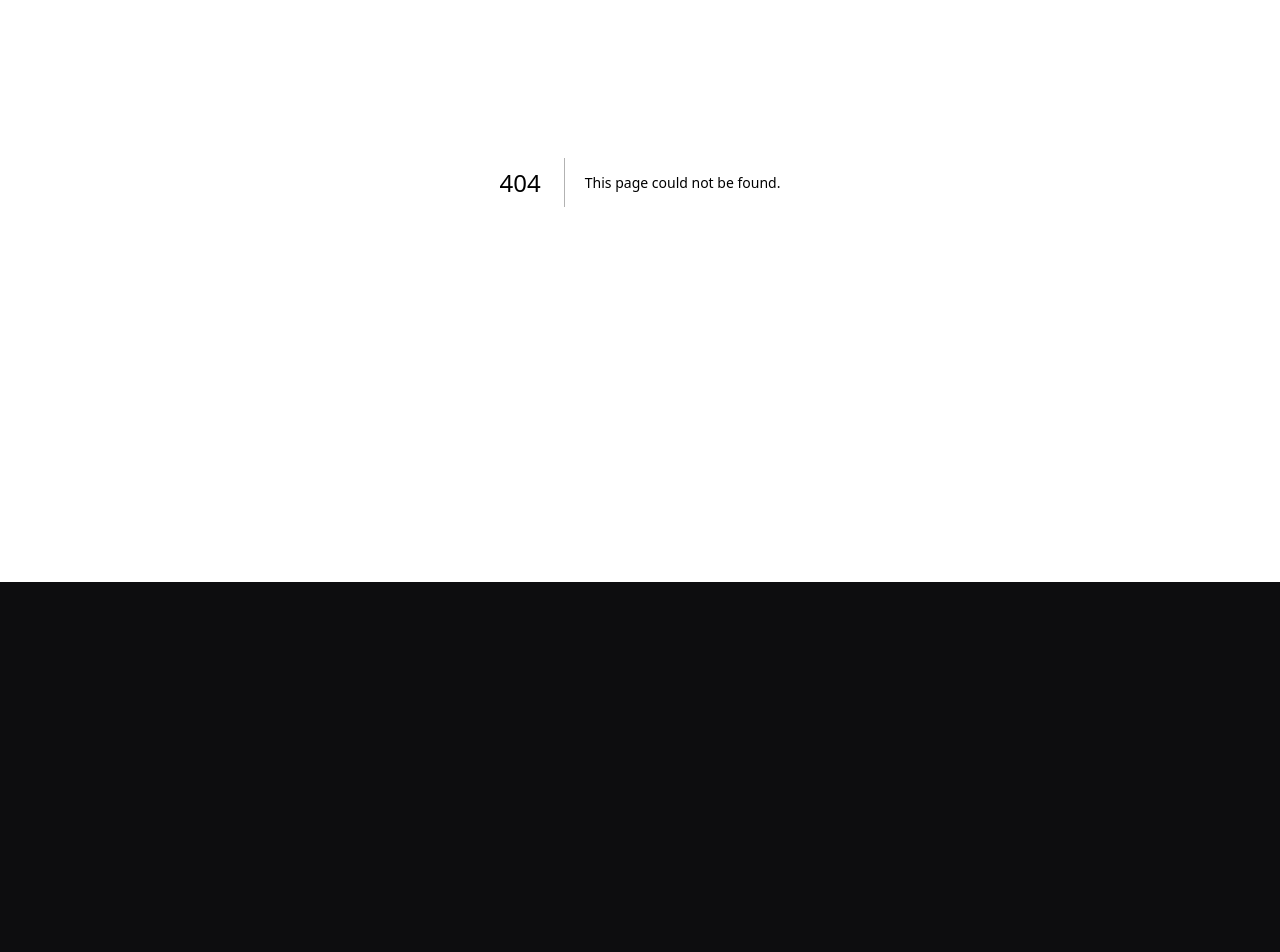
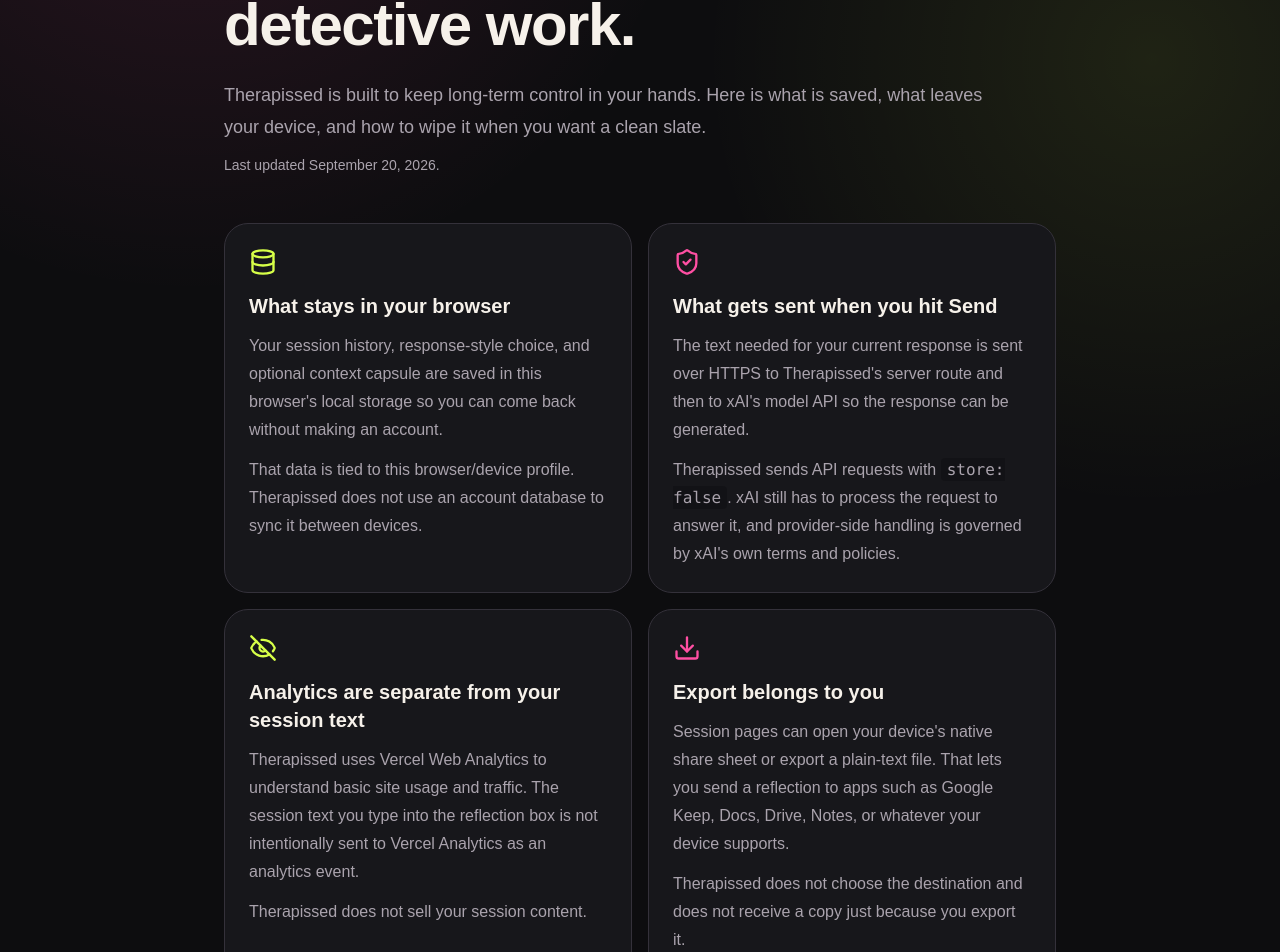
Before and after one commit to tvsketch/Therapissed, a Next.js app: page /privacy in a window 1280 px wide. Before the commit this address had no page. Shown: the part 218-1170 px from the top of the page. Before the commit the page ends 800 px from the top, so only its background shows below. Built offline with nearby package versions, Linux system fonts and the light colour scheme.

Commit message:
Add clear privacy and data controls page

```diff
--- /dev/null
+++ b/app/privacy/page.tsx
@@ -0,0 +1,123 @@
+import type { Metadata } from "next";
+import Link from "next/link";
+import { ArrowLeft, Database, Download, EyeOff, ShieldCheck } from "lucide-react";
+
+export const metadata: Metadata = {
+  title: "Privacy & Data",
+  description:
+    "How Therapissed handles session history, optional context, model processing, analytics, exports, and deletion.",
+  alternates: {
+    canonical: "/privacy",
+  },
+};
+
+export default function PrivacyPage() {
+  return (
+    <main className="mx-auto min-h-screen w-full max-w-4xl px-5 py-6 sm:px-8">
+      <header className="border-b border-[var(--line)] pb-5">
+        <Link href="/" className="inline-flex items-center gap-2 font-bold text-[var(--muted)] hover:text-white">
+          <ArrowLeft size={18} /> Home
+        </Link>
+      </header>
+
+      <section className="py-12">
+        <p className="text-sm font-bold uppercase tracking-[0.2em] text-[var(--acid)]">Privacy without mystery meat</p>
+        <h1 className="mt-3 text-4xl font-black tracking-tight sm:text-6xl">Your data should not require detective work.</h1>
+        <p className="mt-6 max-w-3xl text-lg leading-8 text-[var(--muted)]">
+          Therapissed is built to keep long-term control in your hands. Here is what is saved, what leaves your device,
+          and how to wipe it when you want a clean slate.
+        </p>
+        <p className="mt-3 text-sm text-[var(--muted)]">Last updated September 20, 2026.</p>
+      </section>
+
+      <section className="grid gap-4 md:grid-cols-2">
+        <div className="rounded-3xl border border-[var(--line)] bg-[var(--surface)] p-6">
+          <Database className="text-[var(--acid)]" size={28} />
+          <h2 className="mt-4 text-xl font-black">What stays in your browser</h2>
+          <p className="mt-3 leading-7 text-[var(--muted)]">
+            Your session history, response-style choice, and optional context capsule are saved in this browser's local
+            storage so you can come back without making an account.
+          </p>
+          <p className="mt-3 leading-7 text-[var(--muted)]">
+            That data is tied to this browser/device profile. Therapissed does not use an account database to sync it
+            between devices.
+          </p>
+        </div>
+
+        <div className="rounded-3xl border border-[var(--line)] bg-[var(--surface)] p-6">
+          <ShieldCheck className="text-[var(--pink)]" size={28} />
+          <h2 className="mt-4 text-xl font-black">What gets sent when you hit Send</h2>
+          <p className="mt-3 leading-7 text-[var(--muted)]">
+            The text needed for your current response is sent over HTTPS to Therapissed's server route and then to
+            xAI's model API so the response can be generated.
+          </p>
+          <p className="mt-3 leading-7 text-[var(--muted)]">
+            Therapissed sends API requests with <code className="rounded bg-black/20 px-1.5 py-0.5">store: false</code>.
+            xAI still has to process the request to answer it, and provider-side handling is governed by xAI's own
+            terms and policies.
+          </p>
+        </div>
+
+        <div className="rounded-3xl border border-[var(--line)] bg-[var(--surface)] p-6">
+          <EyeOff className="text-[var(--acid)]" size={28} />
+          <h2 className="mt-4 text-xl font-black">Analytics are separate from your session text</h2>
+          <p className="mt-3 leading-7 text-[var(--muted)]">
+            Therapissed uses Vercel Web Analytics to understand basic site usage and traffic. The session text you type
+            into the reflection box is not intentionally sent to Vercel Analytics as an analytics event.
+          </p>
+          <p className="mt-3 leading-7 text-[var(--muted)]">
+            Therapissed does not sell your session content.
+          </p>
+        </div>
+
+        <div className="rounded-3xl border border-[var(--line)] bg-[var(--surface)] p-6">
+          <Download className="text-[var(--pink)]" size={28} />
+          <h2 className="mt-4 text-xl font-black">Export belongs to you</h2>
+          <p className="mt-3 leading-7 text-[var(--muted)]">
+            Session pages can open your device's native share sheet or export a plain-text file. That lets you send a
+            reflection to apps such as Google Keep, Docs, Drive, Notes, or whatever your device supports.
+          </p>
+          <p className="mt-3 leading-7 text-[var(--muted)]">
+            Therapissed does not choose the destination and does not receive a copy just because you export it.
+          </p>
+        </div>
+      </section>
+
+      <section className="mt-6 rounded-3xl border border-[var(--line)] bg-[var(--surface)] p-6 sm:p-8">
+        <p className="text-sm font-bold uppercase tracking-[0.18em] text-[var(--pink)]">Your controls</p>
+        <h2 className="mt-2 text-2xl font-black">Continue with context or burn the map.</h2>
+        <div className="mt-5 space-y-4 leading-7 text-[var(--muted)]">
+          <p>
+            <strong className="text-[var(--foreground)]">New session</strong> clears the current mode's conversation.
+          </p>
+          <p>
+            <strong className="text-[var(--foreground)]">Start clean</strong> clears the current conversation and turns
+            saved context off without deleting the context capsule itself.
+          </p>
+          <p>
+            <strong className="text-[var(--foreground)]">Delete saved context</strong> permanently removes the context
+            capsule from this browser.
+          </p>
+          <p>
+            Clearing site data for Therapissed in your browser also removes locally saved sessions and context.
+          </p>
+        </div>
+      </section>
+
+      <section className="mt-6 rounded-3xl border border-[var(--line)] bg-black/10 p-6">
+        <h2 className="text-xl font-black">Important boring-but-real bit</h2>
+        <p className="mt-3 leading-7 text-[var(--muted)]">
+          Therapissed is a reflection tool, not medical care, therapy, diagnosis, legal advice, or an emergency
+          service. Do not put information here that you would be uncomfortable sending to an AI provider for
+          processing.
+        </p>
+      </section>
+
+      <footer className="py-10 text-center text-sm text-[var(--muted)]">
+        <Link href="/" className="font-bold text-[var(--foreground)] underline decoration-[var(--line)] underline-offset-4">
+          Back to Therapissed
+        </Link>
+      </footer>
+    </main>
+  );
+}
```
